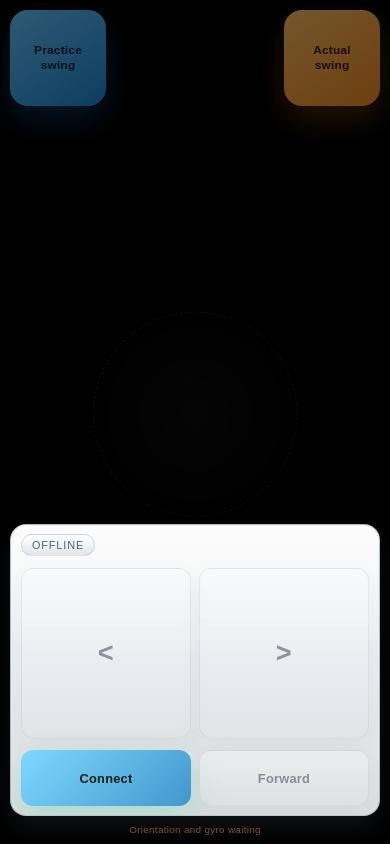
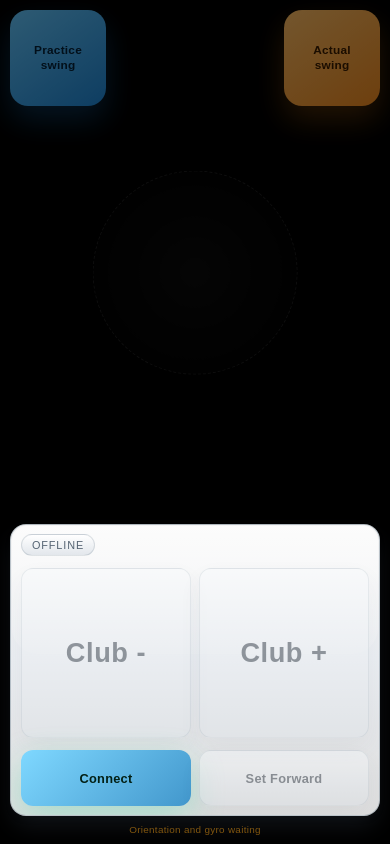
Before and after one commit to galaktyk/golf3, a website: page static/golf_club.html in a window 390 px wide. Drawn offline with nearby package versions, Linux system fonts and the light colour scheme; a web font is replaced by a local one.

Commit message:
add hole

```diff
--- a/static/css/app.css
+++ b/static/css/app.css
@@ -190,12 +190,8 @@ body::before {
   width: 100%;
   height: 100dvh;
   display: grid;
-  grid-template-rows: 35dvh minmax(0, 1fr);
+  grid-template-rows: minmax(0, 1fr);
   overflow: hidden;
-}
-
-.controller-safe-zone {
-  pointer-events: none;
 }
 
 .controller-playfield {
@@ -510,10 +506,6 @@ p {
 }
 
 @media (max-width: 420px) {
-  .controller-shell {
-    grid-template-rows: 35dvh minmax(0, 1fr);
-  }
-
   .controller-corner-actions {
     left: 10px;
     right: 10px;
--- a/static/golf_club.html
+++ b/static/golf_club.html
@@ -18,7 +18,6 @@
         <span>swing</span>
       </button>
     </section>
-    <section class="controller-safe-zone" aria-hidden="true"></section>
     <section class="controller-playfield">
       <section id="aim-joystick" class="aim-joystick" aria-label="Aim joystick. Drag to rotate and adjust aim preview. Double tap to toggle aim camera.">
         <div class="aim-joystick-visual" aria-hidden="true">
@@ -30,12 +29,12 @@
         <section class="panel controls-panel">
           <p id="controller-status" class="status-pill">Offline</p>
           <div class="control-row club-row">
-            <button id="club-prev-button" class="action-button secondary club-button" disabled aria-label="Previous club">&lt;</button>
-            <button id="club-next-button" class="action-button secondary club-button" disabled aria-label="Next club">&gt;</button>
+            <button id="club-prev-button" class="action-button secondary club-button" disabled aria-label="Previous club">Club -</button>
+            <button id="club-next-button" class="action-button secondary club-button" disabled aria-label="Next club">Club +</button>
           </div>
           <div class="control-row control-row-top dock-actions-row">
             <button id="connect-button" class="action-button primary">Connect</button>
-            <button id="calibrate-button" class="action-button secondary" disabled>Forward</button>
+            <button id="calibrate-button" class="action-button secondary" disabled>Set Forward</button>
           </div>
         </section>
         <p id="controller-debug" class="orientation-copy">Orientation and gyro waiting</p>
--- a/static/js/game/impact/shotAudio.js
+++ b/static/js/game/impact/shotAudio.js
@@ -19,6 +19,7 @@ const SHOT_AUDIO_PATHS = {
 const SURFACE_HIT_AUDIO_PATHS = {
   [SURFACE_TYPES.FAIRWAY]: '/assets/audio_clip/hit/ball_fairway.wav',
   [SURFACE_TYPES.GREEN]: '/assets/audio_clip/hit/ball_green.wav',
+  [SURFACE_TYPES.HOLE]: '/assets/audio_clip/hit/ball_holecup.wav',
   [SURFACE_TYPES.ROUGH]: '/assets/audio_clip/hit/ball_rough.wav',
   [SURFACE_TYPES.SAND]: '/assets/audio_clip/hit/ball_sand.wav',
   [SURFACE_TYPES.WATER]: '/assets/audio_clip/hit/ball_water.wav',
--- a/static/js/game/surfaceData.js
+++ b/static/js/game/surfaceData.js
@@ -1,6 +1,7 @@
 export const SURFACE_TYPES = {
   FAIRWAY: 'fairway',
   GREEN: 'green',
+  HOLE: 'hole',
   ROUGH: 'rough',
   SAND: 'sand',
   WATER: 'water',
@@ -94,6 +95,9 @@ export const SURFACE_TEXTURE_MAP = {
     'Image095B3BF0_095B4480',
     'Image095B4910_095B89A0'
   ],
+  [SURFACE_TYPES.HOLE]: [
+    'Image0960BED0',
+  ],
 };
 
 // Based on current game defaults in `constants.js`
```
Also changed, not shown: 4 other files.
